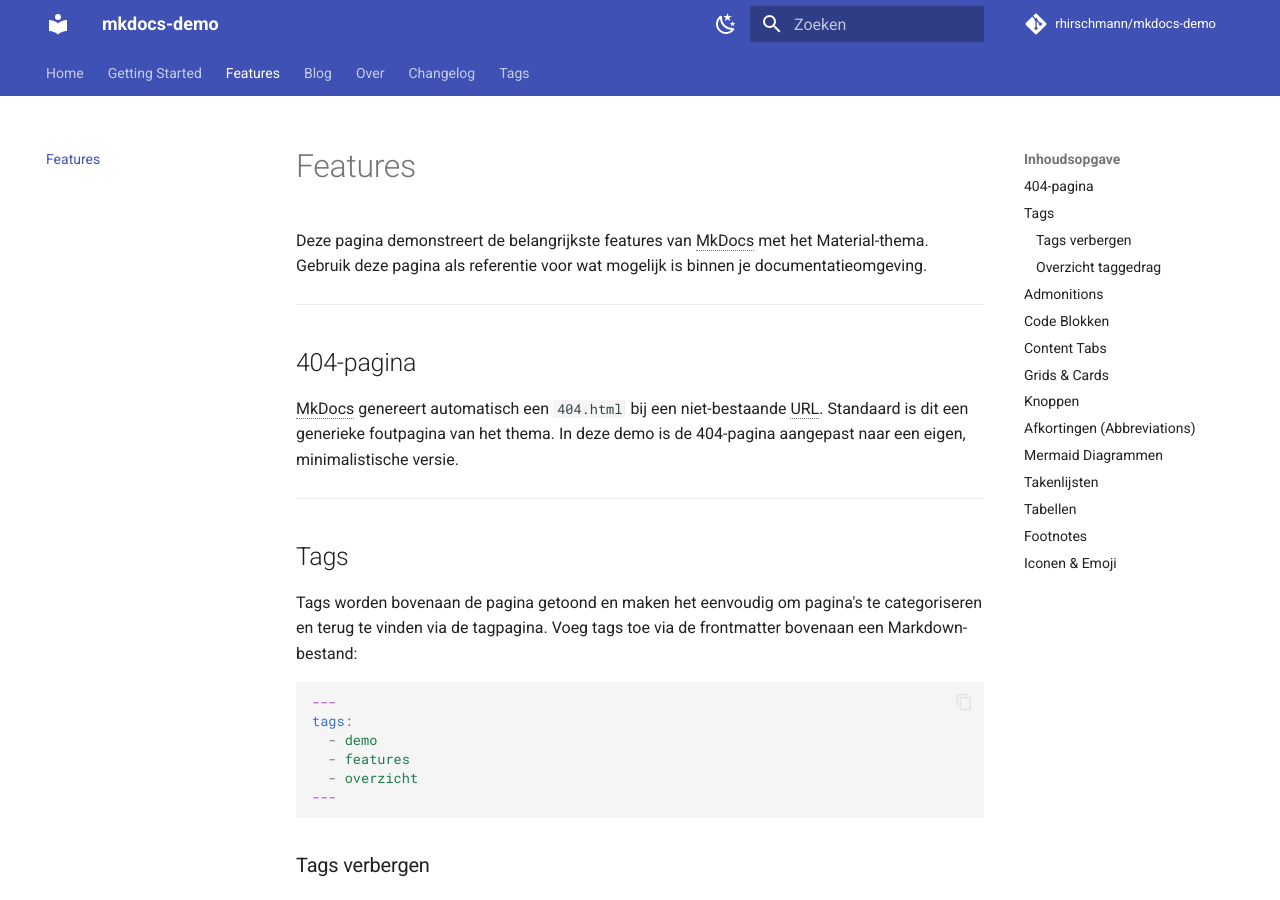
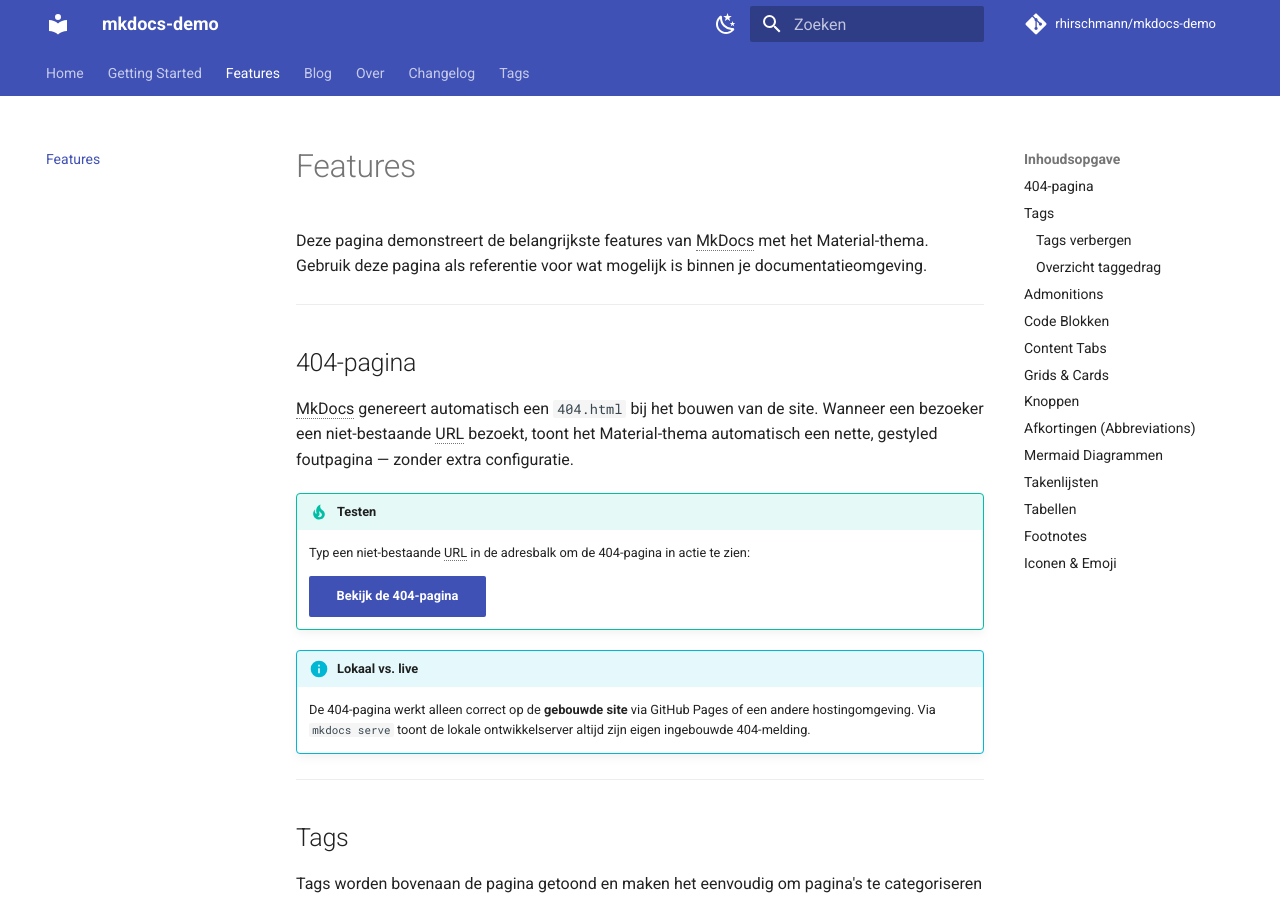
Before and after one commit to rhirschmann/mkdocs-demo, an MkDocs documentation site: the page built from docs/features.md, in a window 1280 px wide and 900 px high. Built offline with MkDocs 1.6.1 and Material for MkDocs 9.7.7, drawn with Linux system fonts in a browser that asks for light colours; emoji names are drawn with the system emoji font; comment, search, counter and statistics services are not loaded.

Commit message:
Documentatie: Features.md aangepast om een correcte beschrijving te geven v.w.b. 404

```diff
--- a/docs/features.md
+++ b/docs/features.md
@@ -34,9 +34,19 @@
 
 ## 404-pagina
 
-MkDocs genereert automatisch een `404.html` bij een niet-bestaande URL. Standaard
-is dit een generieke foutpagina van het thema. In deze demo is de 404-pagina
-aangepast naar een eigen, minimalistische versie.
+MkDocs genereert automatisch een `404.html` bij het bouwen van de site. Wanneer
+een bezoeker een niet-bestaande URL bezoekt, toont het Material-thema automatisch
+een nette, gestyled foutpagina — zonder extra configuratie.
+
+!!! tip "Testen"
+    Typ een niet-bestaande URL in de adresbalk om de 404-pagina in actie te zien:
+
+    [Bekijk de 404-pagina](/mkdocs-demo/bestaat-niet){ .md-button .md-button--primary }
+
+!!! info "Lokaal vs. live"
+    De 404-pagina werkt alleen correct op de **gebouwde site** via GitHub Pages
+    of een andere hostingomgeving. Via `mkdocs serve` toont de lokale
+    ontwikkelserver altijd zijn eigen ingebouwde 404-melding.
 
 ---
 
```
